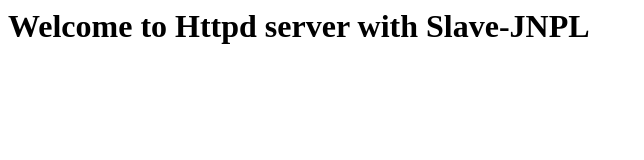
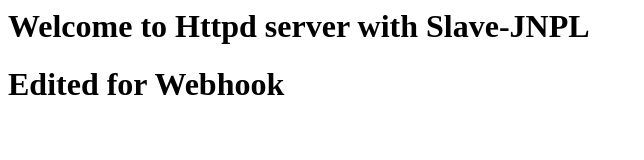
Before and after one commit to Onkar-lokhande/jenkins-tutorial, a plain HTML site: page index.html in a window 1280 px wide. Shown: the whole page, without its empty margins (0-644 px from the left). Drawn offline with Linux system fonts and the light colour scheme.

Commit message:
Update index.html

```diff
--- a/index.html
+++ b/index.html
@@ -1 +1,3 @@
 <h1>Welcome to Httpd server with Slave-JNPL</h1>
+
+<h1>Edited for Webhook</h1>
```
